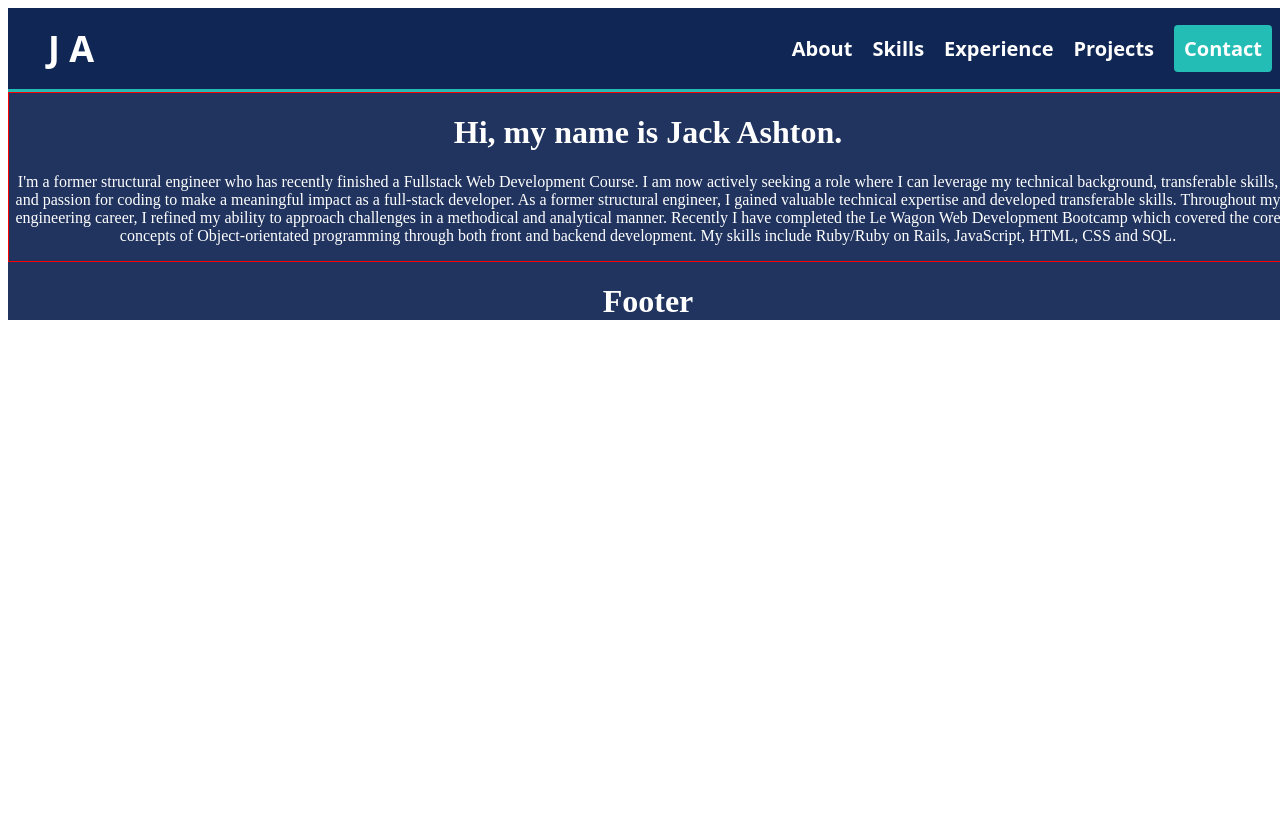
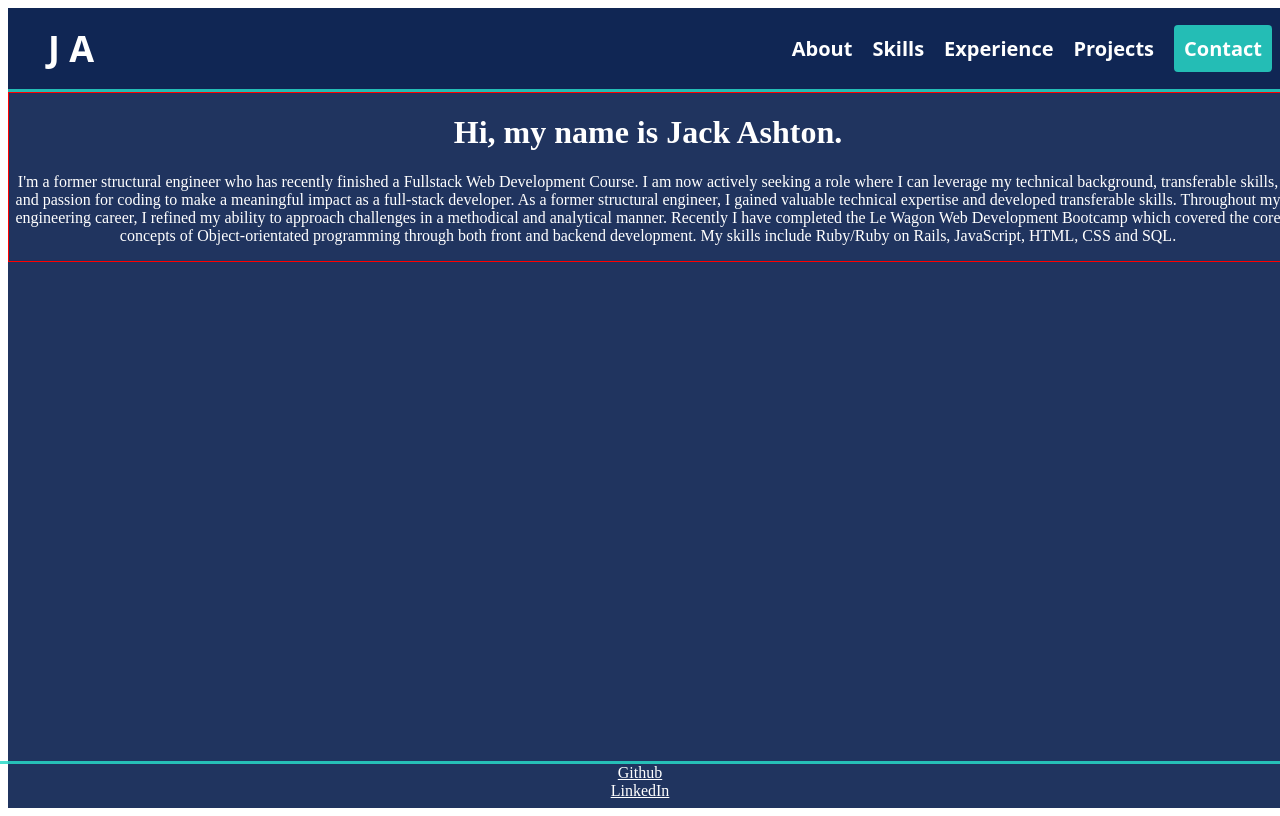
Before and after one commit to Jackdashton/portfolio, a React (Vite) app in the folder portfolio/: page /about in a window 1280 px wide. Built offline with nearby package versions, Linux system fonts and the light colour scheme.

Commit message:
footer sticky, font awesome files added

```diff
--- a/portfolio/package.json
+++ b/portfolio/package.json
@@ -10,6 +10,9 @@
     "preview": "vite preview"
   },
   "dependencies": {
+    "@fortawesome/fontawesome-svg-core": "^6.4.0",
+    "@fortawesome/free-solid-svg-icons": "^6.4.0",
+    "@fortawesome/react-fontawesome": "^0.2.0",
     "react": "^18.2.0",
     "react-dom": "^18.2.0",
     "react-router-dom": "^6.14.1"
--- a/portfolio/src/App.css
+++ b/portfolio/src/App.css
@@ -1,6 +1,7 @@
 #root {
   width: 100%;
   margin: 0;
+  height: 100vh;
   padding: 2rem;
   text-align: center;
   background-color: rgba(16, 37, 83, 0.93);
--- a/portfolio/src/components/Footer.jsx
+++ b/portfolio/src/components/Footer.jsx
@@ -1,9 +1,15 @@
 import React from 'react';
+import styles from './Footer.module.css'
 
 function Footer() {
   return (
     <>
-      <h1>Footer</h1>
+      <div className={styles.wrapper}>
+        <div className={styles.links}>
+          <a href="https://github.com/Jackdashton">Github</a>
+          <a href="https://linkedin.com/in/jack-david-ashton">LinkedIn</a>
+        </div>
+      </div>
     </>
   )
 }
--- /dev/null
+++ b/portfolio/src/components/Footer.module.css
@@ -0,0 +1,13 @@
+.links a {
+  color: white;
+  display: flex;
+  flex-direction: column;
+}
+
+.wrapper {
+  position:absolute;
+  left:0;
+  bottom:0;
+  right:0;
+  border-top: 3px rgba(40, 219, 201, 0.84) solid;
+}
```
Also changed, not shown: 1 other file (tests, documents, lock files or other folders).
